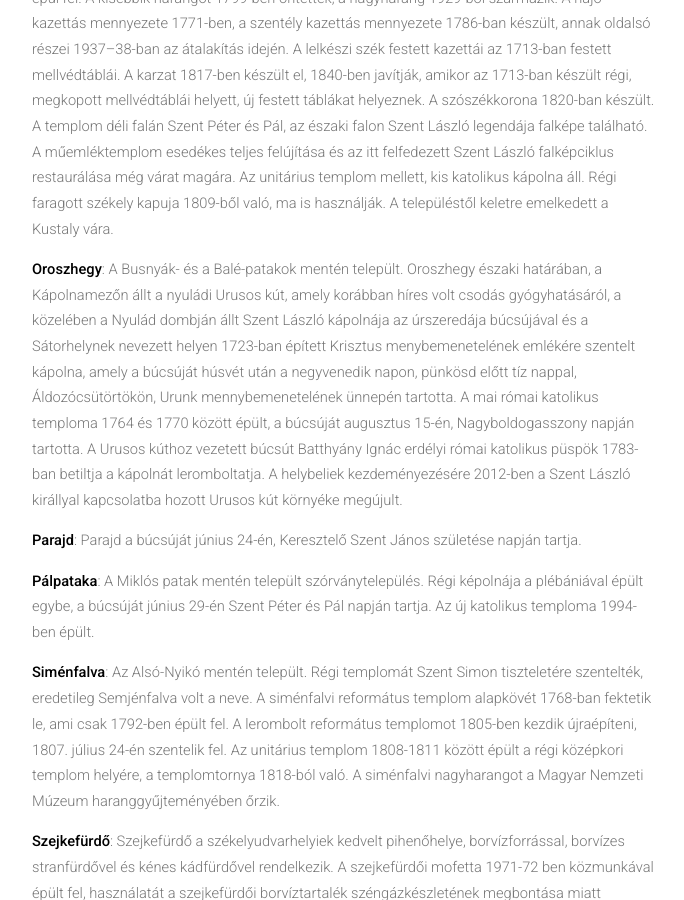
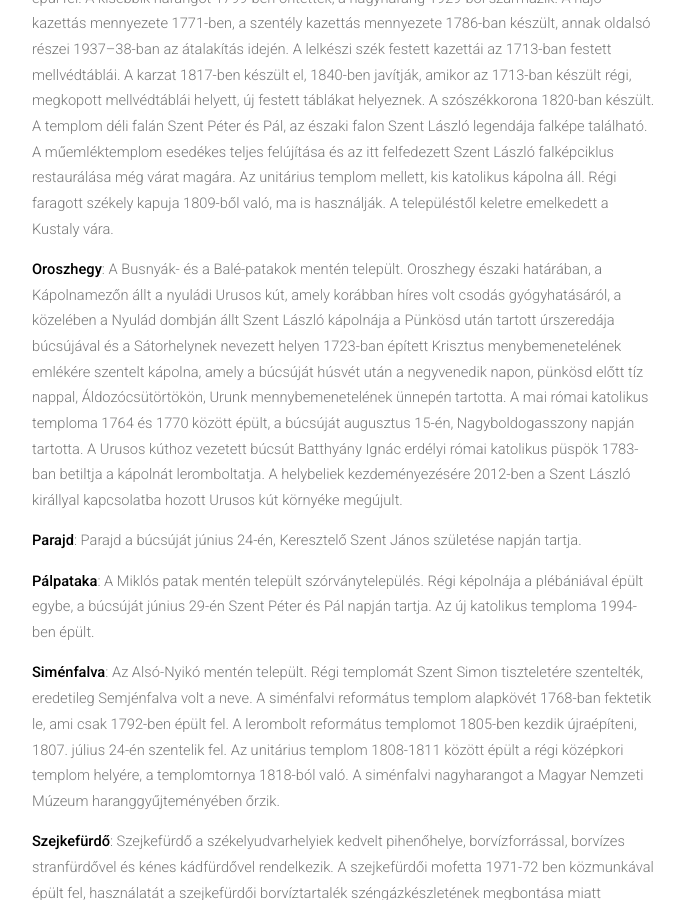
Before and after one commit to siculia/siculia.github.io, a Jekyll site: the page built from siculia-udvarhelyszek.html, in a window 1280 px wide and 900 px high, scrolled down 6903 px. Shown: the whole window, without its empty margins (128-812 px from the left). Built offline with Jekyll 4.4.1, drawn with Linux system fonts in a browser that asks for light colours; nearby versions of some CDN libraries; library files that are not in the unit come from our copies.

Commit message:
Úrszerdája+

```diff
--- a/siculia-udvarhelyszek.html
+++ b/siculia-udvarhelyszek.html
@@ -100,7 +100,7 @@ layout: default
 							<p style="text-align: left;"><b>Nyikómalomfalva</b>: A Középső-Nyikómentén települt, közigazgatásilag Farkaslakához tartozik. Római katolikus temploma 1809-ben épült, búcsúját augusztus 6-án, Úrunk szineváltozása ünnepén tartja.</p>
 							<p style="text-align: left;"><b>Ocfalva</b>: A Nagypataknak a Nagy-Küküllőbe torkollásánál települt, Alszeg és Felszeg részekkel, Felsőboldogfalvához tartozik. A korábbi település a Mihályfalva nevet viselte és a Bonta patakának Kükülőbe szakadásánál feküdt. Temploma 1750 és 1754 között a felszegi részen épült, 1832-ig Bögöz filiája volt, 1943-ban lebontják, a tornya megmaradt. Mai református temploma 1844-ben épült fel, tornyát 1882-ben lebontják, az új tornyot 1941-ben húzzák fel. A kis harangját 1731-ben, a nagyobbik harangot 1941-ben öntötték. Ócfalva önálló református egyházközség, egyházilag Miklósfalva, Szentlászló és Ábránfalva tartozik hozzá. A Füzes területén, a Bonta és az Oltványos között, mesterséges halastóval rendelkezik.</p>
 							<p style="text-align: left;"><b>Oklánd</b>: A Kis-Homoród bal partján települt, Homoródkarácsonyfalva és Homoródújfalu tartozik hozzá. A falu unitárius temploma román kori, a 15-16. század fordulóján gótikus stílusban átépítették, jelenlegi formáját a 1937–38-ban, Debreczeni László tervei alapján történt átépítés során nyerte el. A templom tornya 1654-ben, a kerítőfalhoz épített kaputorony a 17. században épül fel. A kisebbik harangot 1799-ben öntették, a nagyharang 1929-ből származik. A hajó kazettás mennyezete 1771-ben, a szentély kazettás mennyezete 1786-ban készült, annak oldalsó részei 1937–38-ban az átalakítás idején. A lelkészi szék festett kazettái az 1713-ban festett mellvédtáblái. A karzat 1817-ben készült el, 1840-ben javítják, amikor az 1713-ban készült régi, megkopott mellvédtáblái helyett, új festett táblákat helyeznek. A szószékkorona 1820-ban készült. A templom déli falán Szent Péter és Pál, az északi falon Szent László legendája falképe található. A műemléktemplom esedékes teljes felújítása és az itt felfedezett Szent László falképciklus restaurálása még várat magára. Az unitárius templom mellett, kis katolikus kápolna áll. Régi faragott székely kapuja 1809-ből való, ma is használják. A településtől keletre emelkedett a Kustaly vára.</p>
-							<p style="text-align: left;"><b>Oroszhegy</b>: A Busnyák- és a Balé-patakok mentén települt. Oroszhegy északi határában, a Kápolnamezőn állt a nyuládi Urusos kút, amely korábban híres volt csodás gyógyhatásáról, a közelében a Nyulád dombján állt  Szent László kápolnája az úrszeredája búcsújával és a Sátorhelynek nevezett helyen 1723-ban épített Krisztus menybemenetelének emlékére szentelt kápolna, amely a búcsúját húsvét után a negyvenedik napon, pünkösd előtt tíz nappal, Áldozócsütörtökön, Urunk mennybemenetelének ünnepén tartotta. A mai római katolikus temploma 1764 és 1770 között épült, a búcsúját augusztus 15-én, Nagyboldogasszony napján tartotta. A Urusos kúthoz vezetett búcsút Batthyány Ignác erdélyi római katolikus püspök 1783-ban betiltja a kápolnát leromboltatja. A helybeliek kezdeményezésére 2012-ben a Szent László királlyal kapcsolatba hozott Urusos kút környéke megújult.</p>
+							<p style="text-align: left;"><b>Oroszhegy</b>: A Busnyák- és a Balé-patakok mentén települt. Oroszhegy északi határában, a Kápolnamezőn állt a nyuládi Urusos kút, amely korábban híres volt csodás gyógyhatásáról, a közelében a Nyulád dombján állt  Szent László kápolnája a Pünkösd után tartott úrszeredája búcsújával és a Sátorhelynek nevezett helyen 1723-ban épített Krisztus menybemenetelének emlékére szentelt kápolna, amely a búcsúját húsvét után a negyvenedik napon, pünkösd előtt tíz nappal, Áldozócsütörtökön, Urunk mennybemenetelének ünnepén tartotta. A mai római katolikus temploma 1764 és 1770 között épült, a búcsúját augusztus 15-én, Nagyboldogasszony napján tartotta. A Urusos kúthoz vezetett búcsút Batthyány Ignác erdélyi római katolikus püspök 1783-ban betiltja a kápolnát leromboltatja. A helybeliek kezdeményezésére 2012-ben a Szent László királlyal kapcsolatba hozott Urusos kút környéke megújult.</p>
 							<p style="text-align: left;"><b>Parajd</b>: Parajd a búcsúját június 24-én, Keresztelő Szent János születése napján tartja.</p>
 							<p style="text-align: left;"><b>Pálpataka</b>: A Miklós patak mentén települt szórványtelepülés. Régi képolnája a plébániával épült egybe, a búcsúját június 29-én Szent Péter és Pál napján tartja. Az új katolikus temploma 1994-ben épült.  </p>
 							<p style="text-align: left;"><b>Siménfalva</b>: Az Alsó-Nyikó mentén települt. Régi templomát Szent Simon tiszteletére szentelték, eredetileg Semjénfalva volt a neve. A siménfalvi református templom alapkövét 1768-ban fektetik le, ami csak 1792-ben épült fel. A lerombolt református templomot 1805-ben kezdik újraépíteni, 1807. július 24-én szentelik fel. Az unitárius templom 1808-1811 között épült a régi középkori templom helyére, a templomtornya 1818-ból való. A siménfalvi nagyharangot a Magyar Nemzeti Múzeum haranggyűjteményében őrzik.</p>
```
